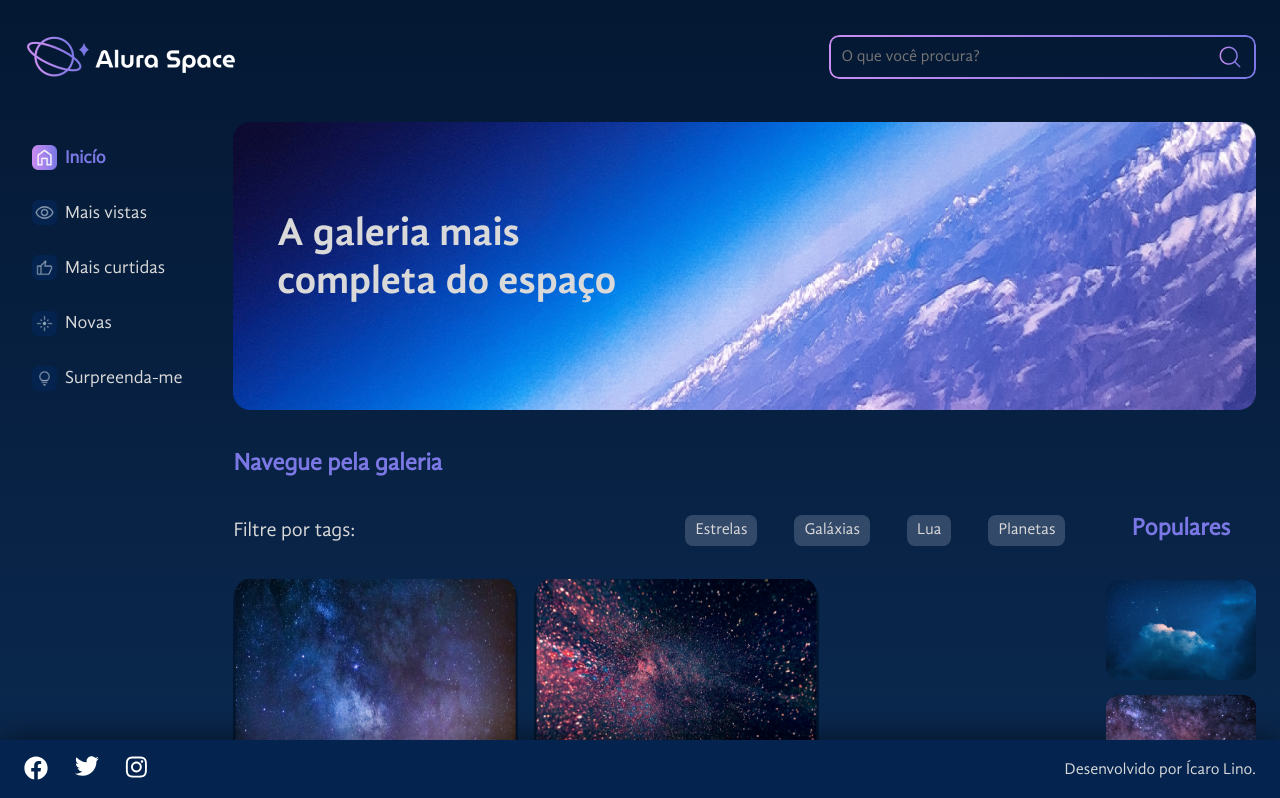
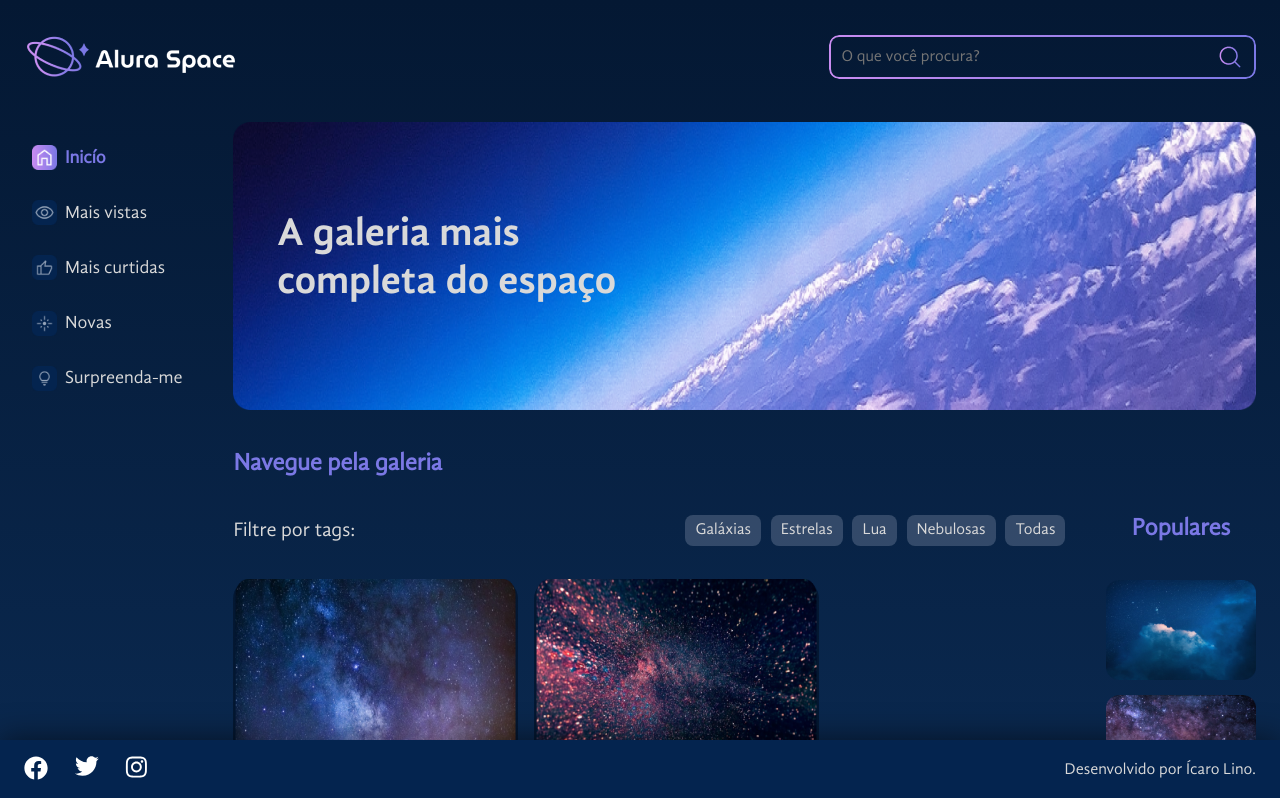
Before and after one commit to IcaroLino/alura-space, a React (Create React App) app: page / in a window 1280 px wide. Shown: the top 798 px of the page. Built offline with nearby package versions, Linux system fonts and the light colour scheme.

Commit message:
Adding filtering to Tags component

```diff
--- a/src/components/Gallery/index.jsx
+++ b/src/components/Gallery/index.jsx
@@ -1,16 +1,24 @@
-import React from 'react'
+import React, { useState } from 'react'
 import Tags from '../Tags'
 import pictures from './pictures.json';
 import styles from './Gallery.module.scss';
 import Cards from '../Cards';
 
 export default function Gallery() {
+  const [items, setItems] = useState(pictures);
+  const tags = Array.from(new Set(pictures.map((picture) => picture.tag)));
+
+  function filterPictures(tag) {
+    tag === 'all'
+      ? setItems(pictures)
+      : setItems(pictures.filter((picture) => picture.tag === tag));
+  }
+
   return (
     <section className={styles.gallery}>
       <h2>Navegue pela galeria</h2>
-      <Tags />
-      <Cards pictures={pictures} styles={styles} />
+      <Tags items={tags} filter={filterPictures} />
+      <Cards pictures={items} styles={styles} />
     </section>
-
   )
 }
--- a/src/components/Tags/index.jsx
+++ b/src/components/Tags/index.jsx
@@ -1,15 +1,13 @@
 import React from 'react';
 import styles from './Tags.module.scss';
 
-export default function Tags() {
+export default function Tags({ items, filter }) {
   return (
     <div className={styles.tags}>
       <p>Filtre por tags:</p>
       <ul className={styles.tags__list}>
-        <li>Estrelas</li>
-        <li>Galáxias</li>
-        <li>Lua</li>
-        <li>Planetas</li>
+        {items.map((tag) => <li key={tag} onClick={() => filter(tag)} >{tag}</li> )}
+        <li onClick={() => filter('all')} >Todas</li>
       </ul>
     </div>
   )
```
